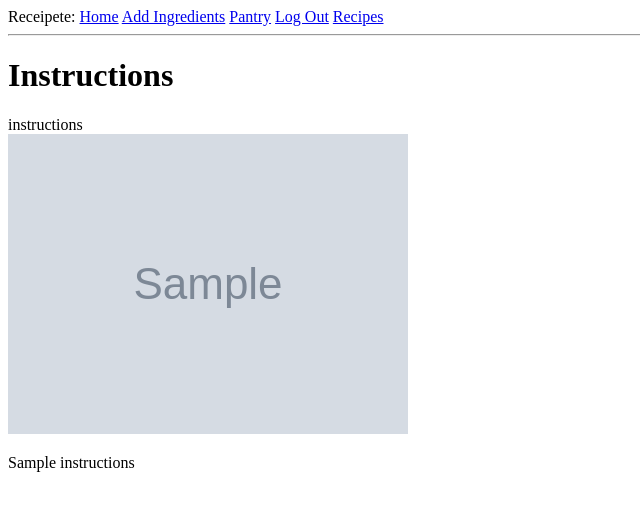
After one commit to tmonty12/receipete, a Flask app: page /summary/1 in a window 1280 px wide. The commit adds this page. Shown: the top 511 px of the page, without its empty margins (0-640 px from the left). Run offline with Flask 3, Linux system fonts and the light colour scheme; a user stored in the database is signed in; tables that the repository leaves empty hold one stand-in row (values such as "Sample post"); grey boxes marked "Sample" are stand-in pictures; a database or web service that is not in the repository returns one stand-in record (values such as "Sample title"); data that the repository does not hold is empty.

Commit message:
Added View Recipes
added the ablity to view recipe instructions

```diff
--- a/app/api.py
+++ b/app/api.py
@@ -31,3 +31,17 @@
 	response.raise_for_status()
 
 	return response.json()
+
+def query_instructions(id):
+	import requests
+
+	url = "https://spoonacular-recipe-food-nutrition-v1.p.rapidapi.com/recipes/"+id+"/information"
+
+	headers = {
+		"X-RapidAPI-Key": "2d4a8dd1fdmsh729ea9408c304cep1e20afjsn8778ac3491bf",
+		"X-RapidAPI-Host": "spoonacular-recipe-food-nutrition-v1.p.rapidapi.com"
+	}
+
+	response = requests.request("GET", url, headers=headers)
+
+	return response.json()
--- a/app/routes.py
+++ b/app/routes.py
@@ -1,10 +1,12 @@
 from flask import redirect, flash, render_template, request, url_for, request
 from app import app, db
-from app.forms import LoginForm, CreateAccountForm, SearchIngredientsForm, AddIngredientsForm, DeleteIngredientsForm, SearchRecipesForm
+from app.forms import LoginForm, CreateAccountForm, SearchIngredientsForm, AddIngredientsForm, DeleteIngredientsForm, \
+    SearchRecipesForm
 from flask_login import current_user, login_user, logout_user, login_required
 from app.models import User, Ingredient
 from werkzeug.urls import url_parse
-from app.api import query_ingredients, query_recipes
+from app.api import query_ingredients, query_recipes, query_instructions
+
 
 # Landing page containing list of generated Recipes
 # login_required decorator will redirect user if they are not logged into an account
@@ -12,14 +14,27 @@ from app.api import query_ingredients, query_recipes
 @app.route('/index')
 @login_required
 def index():
+    recipes = []
     ingredients = current_user.ingredients.all()
     ingredients_query = ''
     for ingredient in ingredients:
         ingredients_query += f'{ingredient.name},'
-    print(ingredients_query)
 
     recipes = query_recipes(ingredients_query)
+    recipes = [(f"{recipe['id']}", f"{recipe['title']}", f"{recipe['image']}") for recipe in recipes]
+
     return render_template('recipes.html', title='Recipes', recipes=recipes)
+
+
+@app.route('/summary/<id>', methods=['GET', 'POST'])
+@login_required
+def view_recipe(id):
+    instructions = []
+
+    instructions = query_instructions(id)
+
+    return render_template('recipe_instructions.html', title='Instructions', instructions=instructions)
+
 
 # Login page
 @app.route('/login', methods=['GET', 'POST'])
@@ -49,15 +64,17 @@ def login():
         return redirect(next_page)
     ## TO DO: implement login.html template that includes login form
     # return render_template('login.html', title='Log In', form=form)
-    user = {'username' : 'Sarah'}
+    user = {'username': 'Sarah'}
     ##return render_template('index.html', title = 'Home', user = user)
     return render_template('login.html', title='Sign In', form=form)
+
 
 # Logout page
 @app.route('/logout')
 def logout():
     logout_user()
     return redirect(url_for('index'))
+
 
 # Create account page
 @app.route('/create-account', methods=['GET', 'POST'])
@@ -67,7 +84,6 @@ def create_account():
         return redirect(url_for('index'))
     form = CreateAccountForm()
     if form.validate_on_submit():
-
         # Create a user, set the password, commit the user to the db and redirect to the login page
         user = User(username=form.username.data, email=form.email.data)
         user.set_password(form.password.data)
@@ -77,14 +93,16 @@ def create_account():
         return redirect(url_for('login'))
     ## TO DO: implement create-account.html template that includes create account form
     # return render_template('create-account.html', title='Create Account', form=form)
-    #return 'Create account page'
+    # return 'Create account page'
     return render_template('register.html', title='Register', form=form)
+
 
 @app.route('/pantry', methods=['GET'])
 @login_required
 def pantry():
     ingredients = current_user.ingredients.all()
     return render_template('pantry.html', title='Pantry', ingredients=ingredients)
+
 
 @app.route('/pantry/edit/<id>', methods=['GET', 'POST'])
 @login_required
@@ -94,12 +112,13 @@ def edit_pantry_item(id):
         return redirect(url_for('pantry'))
     return render_template('edit_pantry_item.html', title='Edit Pantry Item', ingredient=ingredient)
 
+
 @app.route('/pantry/delete', methods=['GET', 'POST'])
 @login_required
 def delete_pantry_items():
     ingredients = current_user.ingredients.all()
     form = DeleteIngredientsForm()
-    form.ingredients.choices = [(ingredient.id, f"{ingredient.name},{ingredient.image}")  for ingredient in ingredients]
+    form.ingredients.choices = [(ingredient.id, f"{ingredient.name},{ingredient.image}") for ingredient in ingredients]
 
     if request.form.get('submit') == 'Delete Items':
         for ingredient in form.ingredients.data:
@@ -124,7 +143,8 @@ def search_ingredients():
         if len(ingredients) == 0:
             flash(f"No ingredients matched your query: {search_form.ingredient.data}")
         else:
-            ingredients = [(f"{ingredient['id']},{ingredient['name']},{ingredient['image']}", f"{ingredient['name']},{ingredient['image']}")  for ingredient in ingredients]
+            ingredients = [(f"{ingredient['id']},{ingredient['name']},{ingredient['image']}",
+                            f"{ingredient['name']},{ingredient['image']}") for ingredient in ingredients]
             add_form.ingredients.choices = ingredients
 
     if request.form.get('submit') == 'Add Ingredients':
@@ -139,7 +159,8 @@ def search_ingredients():
             db.session.commit()
             return redirect(url_for('search_ingredients'))
 
-    return render_template('ingredients.html', title='Search Ingredients', search_form=search_form, add_form=add_form, ingredients=ingredients)
+    return render_template('ingredients.html', title='Search Ingredients', search_form=search_form, add_form=add_form,
+                           ingredients=ingredients)
 
 # @app.route('/recipes', methods=['GET', 'POST'])
 # @login_required
@@ -156,6 +177,5 @@ def search_ingredients():
 #             recipes = [f"{recipe['id']},{recipe['title']},{recipe['image']}" for recipe in recipes]
 
 
-
 #     print(recipes)
 #     return render_template('recipes.html', title='Search Recipes', form=form, recipes=recipes)
--- a/app/templates/loggedin_base.html
+++ b/app/templates/loggedin_base.html
@@ -15,7 +15,7 @@
             <a href="/ingredients/search">Add Ingredients</a>
             <a href="/pantry">Pantry</a>
             <a href="/logout">Log Out</a>
-            <a href="/recipes">Recipes</a>
+            <a href="/index">Recipes</a>
         </div>
         <hr>
         {% with messages = get_flashed_messages() %}
--- /dev/null
+++ b/app/templates/recipe_instructions.html
@@ -0,0 +1,19 @@
+<!doctype html>
+{% extends "loggedin_base.html" %}
+
+{% block content %}
+    <style>
+
+
+    </style>
+    <h1>Instructions</h1>
+    {% if instructions %}
+        instructions
+        <div class="instructions">
+            <div>
+                <img src="{{ instructions['image']  }}" />
+                <p>{{ instructions['instructions'] }}</p>
+            </div>
+        </div>
+    {% endif %}
+{% endblock %}
```
Also changed, not shown: app/templates/recipes.html (+23 -1 lines).
